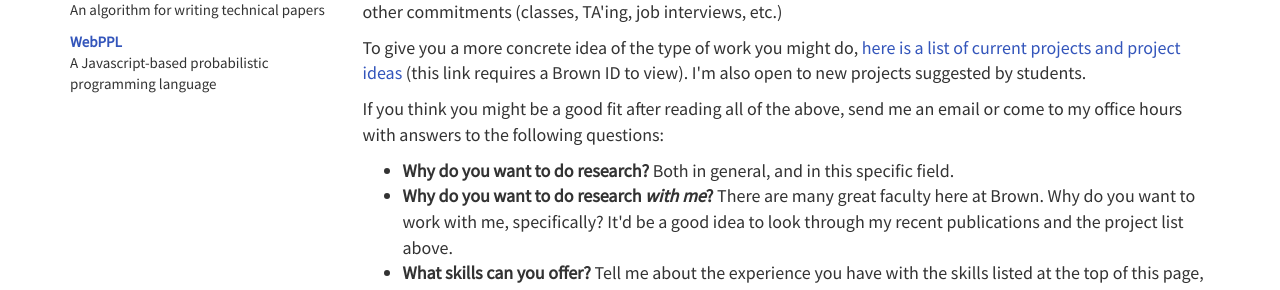
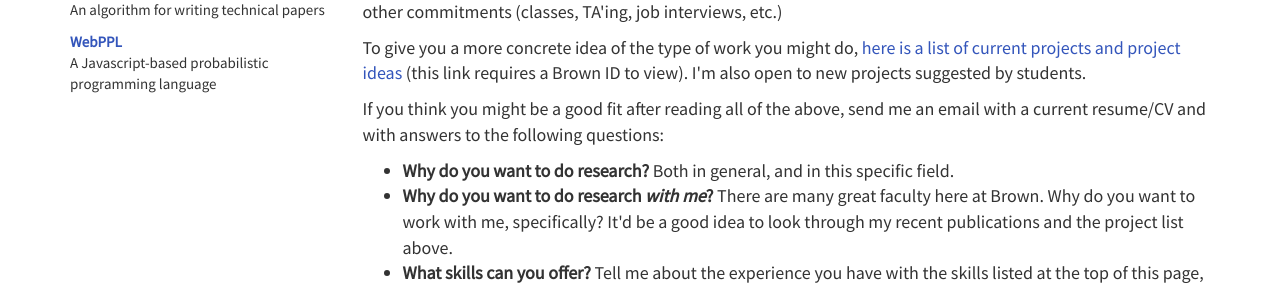
Before and after one commit to dritchie/dritchie.github.io, a Jekyll site: the page built from prospective_students.html, in a window 1280 px wide. Shown: the part 977-1267 px from the top of the page. Built offline with Jekyll 4.4.1, drawn with Linux system fonts in a browser that asks for light colours.

Commit message:
Small tweak to prospective student email wording.

```diff
--- a/prospective_students.html
+++ b/prospective_students.html
@@ -41,7 +41,7 @@ layout: post
 </p>
 
 <p>
-	If you think you might be a good fit after reading all of the above, send me an email or come to my office hours with answers to the following questions:
+	If you think you might be a good fit after reading all of the above, send me an email with a current resume/CV and with answers to the following questions:
 
 	<ul>
 		<li><strong>Why do you want to do research?</strong> Both in general, and in this specific field.</li>
```
